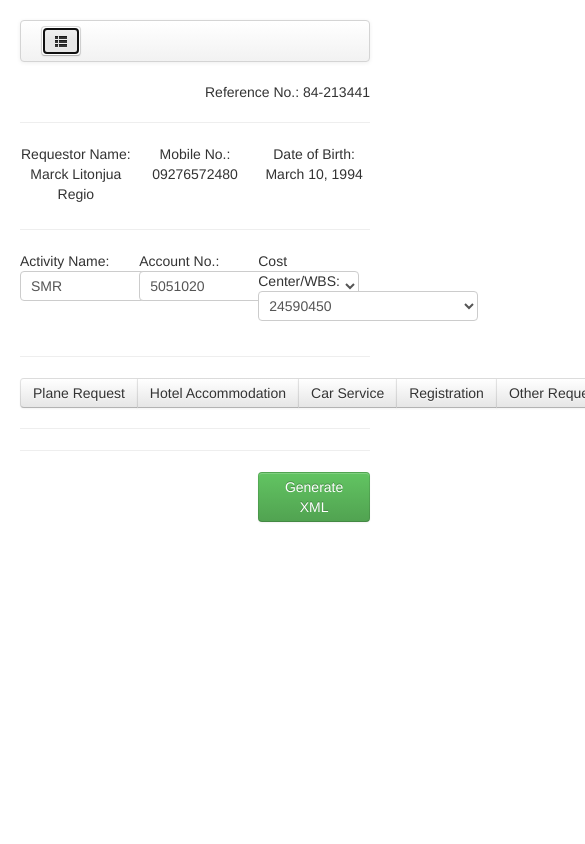
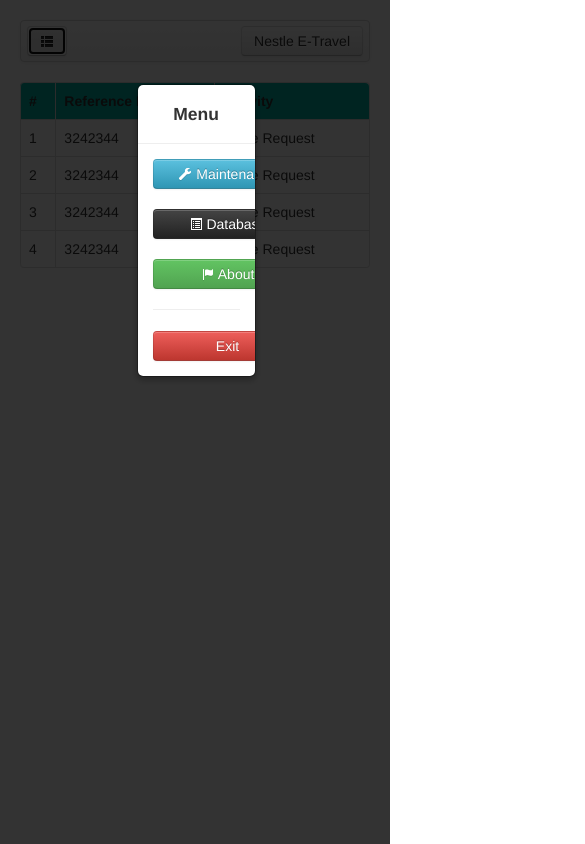
Before and after one commit to marckregio/PhoneGap_iPad, a plain HTML site: page www/index.html in a window 390 px wide. Both pictures are taken after a click on the button 61 px from the left and 41 px from the top of the page. Shown: the top 844 px of the page, 585 px wide, since content can reach past the window. Drawn offline with Linux system fonts and the light colour scheme; no server answers.

Commit message:
Commit
June 24, 2014 5:51pm

```diff
--- a/www/css/main.css
+++ b/www/css/main.css
@@ -19,6 +19,18 @@ body{
 .planeRequest, .hotelaccommodation, .carServices, .registration, .others{
     display:none;
     }
-#page2{
+#page2, #page3{
     display:none;
     }
+.menu{
+    width:30%;
+    left: 35%; /* (100- width)/2 */
+    margin-left:auto;
+    margin-right:auto;
+    }
+.menubutton{
+    width:150px;
+    }
+thead{
+    background-color:#00b3a7;
+    }
--- a/www/index.html
+++ b/www/index.html
@@ -21,10 +21,12 @@
         <div class="container-fluid statusSpace">
             <div class="navbar">
                 <div class="navbar-inner">
-                    <button id="menu" class=" btn"><i class="icon-th-list"></i></button>
+                    <button class="menuButton btn" style="position:relative; left:-14px;"><i class="icon-th-list"></i></button>
+                    <button class="btn pull-right" style="position:relative; right:-14px;">Nestle E-Travel</button>
                 </div>
             </div>
         </div>
+        <!--LOGIN PAGE-->
         <div id="page1" class="container-fluid">
             <div class="row-fluid">
                 <label class="center">Please Fill Up forms for Authentication</label>
@@ -61,12 +63,15 @@
             </div>
             <hr>
         </div>
-        <!--APP PAGE-->
+        <!--REQUEST PAGE-->
         <div id="page2" class="container-fluid">
             <div class="row-fluid">
+                <div class="span6"><b>Request</b></div>
+                <div class="span6">
                 <label class="right">Reference No.: <span class="referenceNo"></span></label>
-                <hr>
+                </div>
             </div>
+            <hr>
             <div class="row-fluid">
                 <div class="span4 center">
                     <label class="">Requestor Name: <br><span class="registeredUser"></span></label>
@@ -308,6 +313,58 @@
                 </div>
             </div>
         </div>
+        <!--EMAIL PAGE-->
+        <div id="page3" class="container-fluid">
+            <div class="row-fluid">
+                <table class="table table-bordered">
+                    <thead>
+                        <tr>
+                            <th>#</th>
+                            <th>Reference No.</th>
+                            <th>Activity</th>
+                        </th>
+                    </thead>
+                    <tbody>
+                        <tr value="row1" class="selectedRow">
+                            <td>1</td>
+                            <td>3242344</td>
+                            <td>Plane Request</td>
+                        </tr>
+                        <tr class="selectedRow">
+                            <td>2</td>
+                            <td>3242344</td>
+                            <td>Plane Request</td>
+                        </tr>
+                        <tr class="selectedRow">
+                            <td>3</td>
+                            <td>3242344</td>
+                            <td>Plane Request</td>
+                        </tr>
+                        <tr class="selectedRow">
+                            <td>4</td>
+                            <td>3242344</td>
+                            <td>Plane Request</td>
+                        </tr>
+                    </tbody>
+                </table>
+            </div>
+        </div>
+        <!--MENU MODAL-->
+        <div class="modal menu hide fade">
+            <div class="modal-header center"><h4>Menu</h4></div>
+            <div class="modal-body center">
+                <div class="row-fluid"><button class="btn btn-info menubutton">
+                    <i class="icon-wrench icon-white"></i> Maintenance</button></div>
+                <br>
+                <div class="row-fluid"><button class="btn btn-inverse menubutton">
+                    <i class="icon-list-alt icon-white"></i> Database</button></div>
+                <br>
+                <div class="row-fluid"><button class="btn btn-success menubutton">
+                    <i class="icon-flag icon-white"></i> About</button></div>
+                <hr>
+                <div class="row-fluid"><button class="btn btn-danger menubutton exit">Exit</button></div>
+            </div>
+        </div>
     </body>
     <script type="text/javascript">
         document.addEventListener("deviceready", onDeviceReady, false);
--- a/www/js/events.js
+++ b/www/js/events.js
@@ -54,7 +54,8 @@ function(){
                                      });
                   if (requestor != ""){
                   $('#page1').hide();
-                  $('#page2').show();
+                  $('#page2').hide();
+                  $('#page3').show();
                   }
                   $('.genXML').click(function(){
                                      requestAccess();
--- a/www/js/main.js
+++ b/www/js/main.js
@@ -17,5 +17,14 @@ function(){
                   $('.dateOfBirth').text("March 10, 1994");
                   $('.referenceNo').text(id + "-213441");
 
-
+                  $('.menuButton').click(function(){
+                                         $('.menu').modal('show');
+                                         });
+                  $('.exit').click(function(){
+                                         $('.menu').modal('hide');
+                                         });
+                  $('.selectedRow').click(function(){
+                                          var closestTr = $(this).closest('tr');
+                                          $(closestTr).css('background-color','#76eee6');
+                                          });
 });
--- a/www/js/makoy.js
+++ b/www/js/makoy.js
@@ -13,7 +13,7 @@ function requestAccess(){
     window.requestFileSystem(LocalFileSystem.PERSISTENT, 0, gotFS, failAccess);
 }
 function failAccess(){
-    alert("Failed to access FileSystem");
+    showAlert("Failed to access FileSystem");
 }
 function gotFS(FileSystem){
     window.rootFS = FileSystem.root;
@@ -27,7 +27,7 @@ function fileWriter(writer){
     //writer.onwriteend = function(evt){};
     writer.seek(writer.length);
     writer.write(xmlString);
-    alert("XML FILE GENERATED");
+    showAlert("XML FILE GENERATED");
 }
 function makeXML(){
     var template = '<?xml version="1.0" encoding="UTF-8"?> \
@@ -125,8 +125,18 @@ function RunDynamicSQLReturn(queryString){
                    },errorException,success);
 }
 function errorException(error){
-    alert("DBError: " + error.message);
+    showAlert("DBError: " + error.message);
 }
 function success(tx){
     console.log("Tagumpay");
 }
+function showAlert(alert){
+    navigator.notification.alert(
+        alert,
+        function(){
+            console.log("Alert triggered");
+        },
+        'Nestle E-Travel',
+        'Ok'
+    );
+}
```
Also changed, not shown: 1 other file.
